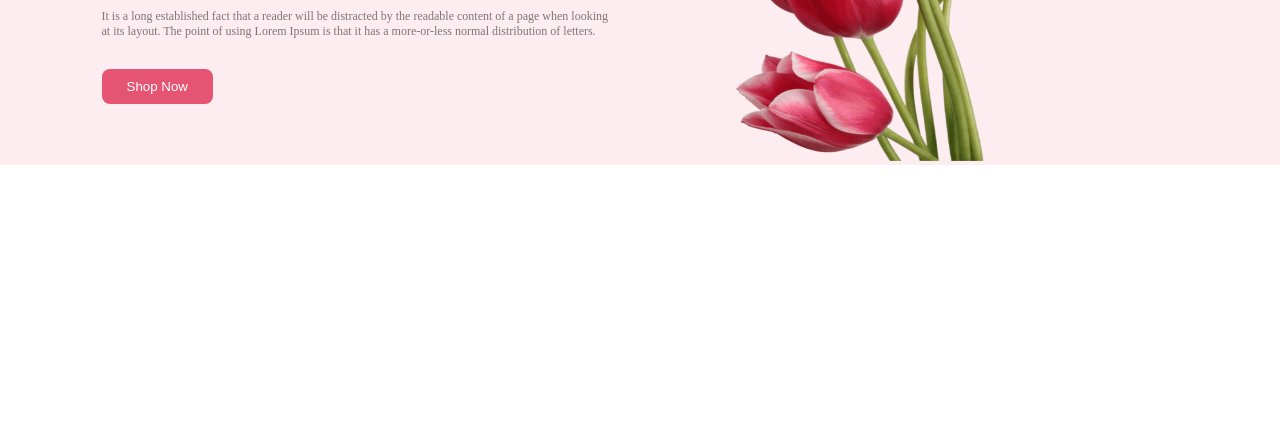
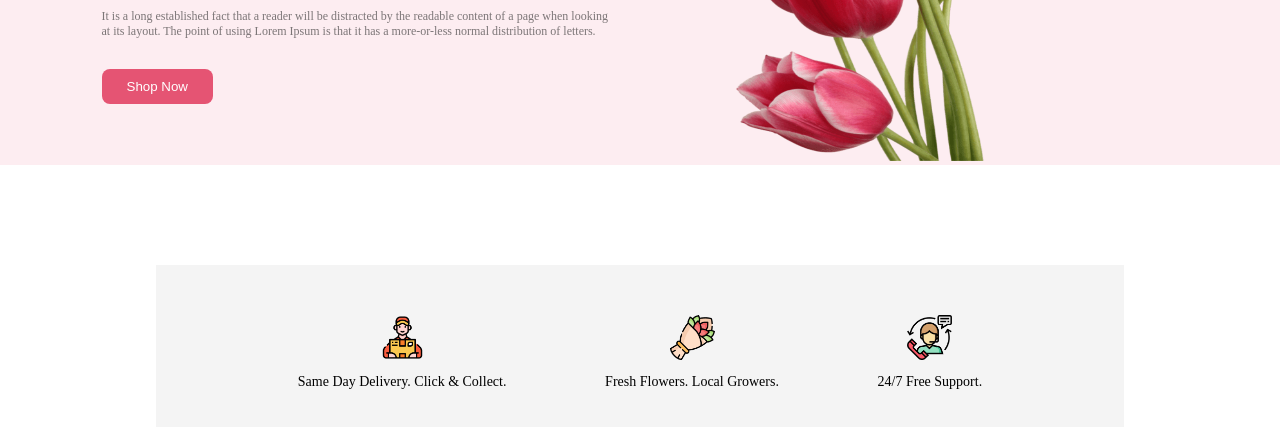
Before and after one commit to Md-Bidyuth/flower-shop, a plain HTML site: page index.html in a window 1280 px wide. Shown: the part 319-746 px from the top of the page. Drawn offline with Linux system fonts and the light colour scheme.

Commit message:
main section2 added

```diff
--- a/index.html
+++ b/index.html
@@ -21,17 +21,21 @@
     </header>
 
     <main>
-     <div class="main-section2">
-        <div class="left-part">
-           <img src="">
+     <div class="main-section2-container">
+        <div class="main-info">
+           <img src="./Flower Asset/Group 57.png">
+           <p>Same Day Delivery. Click & Collect.</p>
         </div>
 
-        <div class="middle-part">
+        <div class="main-info">
+            <img src="./Flower Asset/Group 58.png">
+            <p>Fresh Flowers. Local Growers.</p>
 
         </div>
 
-        <div class="right-part">
-
+        <div class="main-info">
+           <img src="./Flower Asset/Group 59.png">
+           <p>24/7 Free Support.</p>
         </div>
      </div>
     </main>
--- a/style.css
+++ b/style.css
@@ -50,3 +50,31 @@
     padding:10px 25px;
     color:white;
 }
+
+
+header{
+    margin-bottom: 100px;
+}
+.main-section2-container{
+    display:flex;
+    justify-content: space-around;
+    width:60%;
+    margin:auto;
+    background: rgba(39, 39, 39, 0.05);
+    gap: 15px;
+    padding: 50px 100px;
+
+}
+
+.main-info{
+    text-align: center;
+}
+
+.main-info img{
+    width:45px;
+}
+
+.main-info p{
+    font-size: 14px;
+    margin-top:10px;
+}
```
